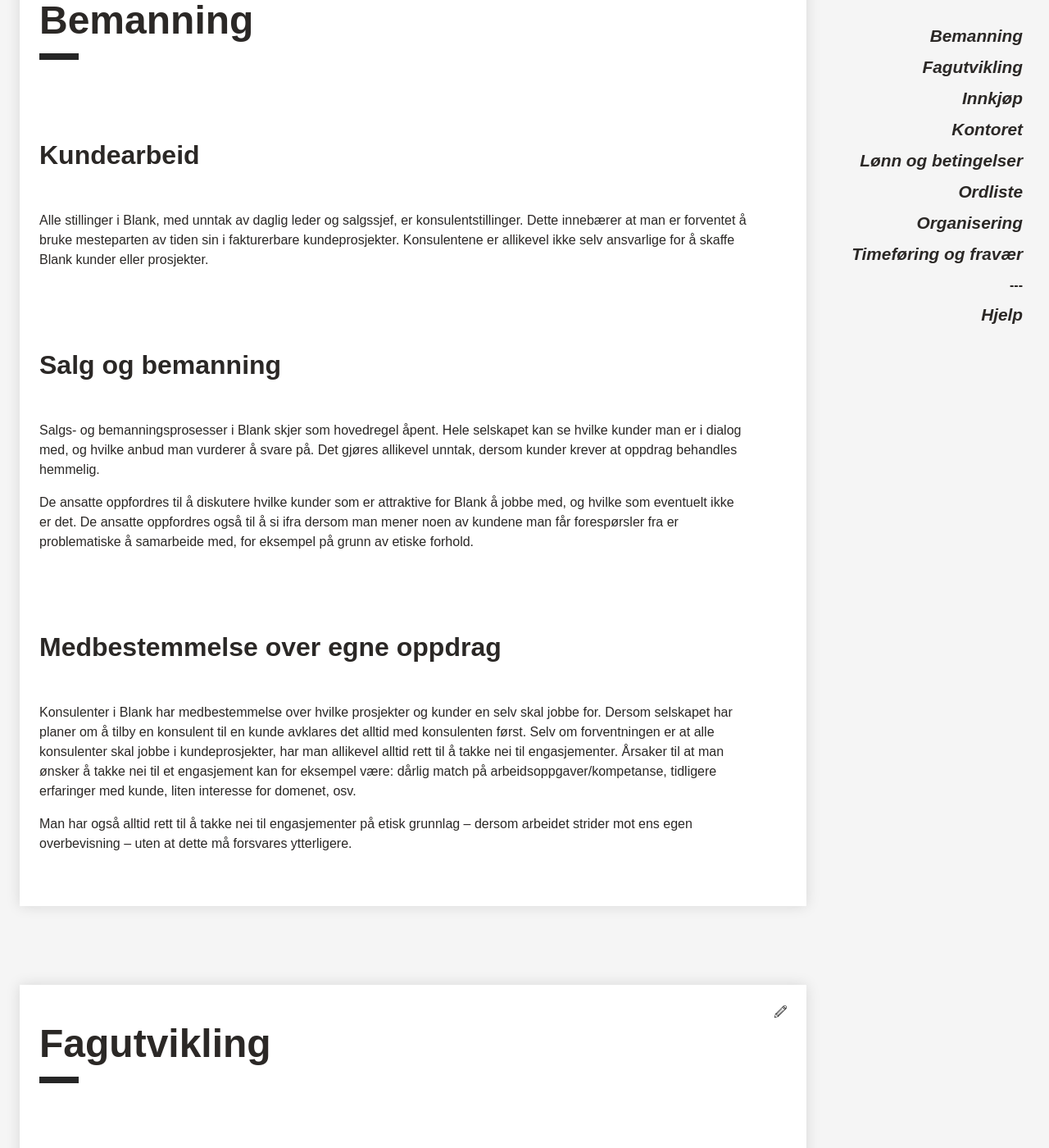
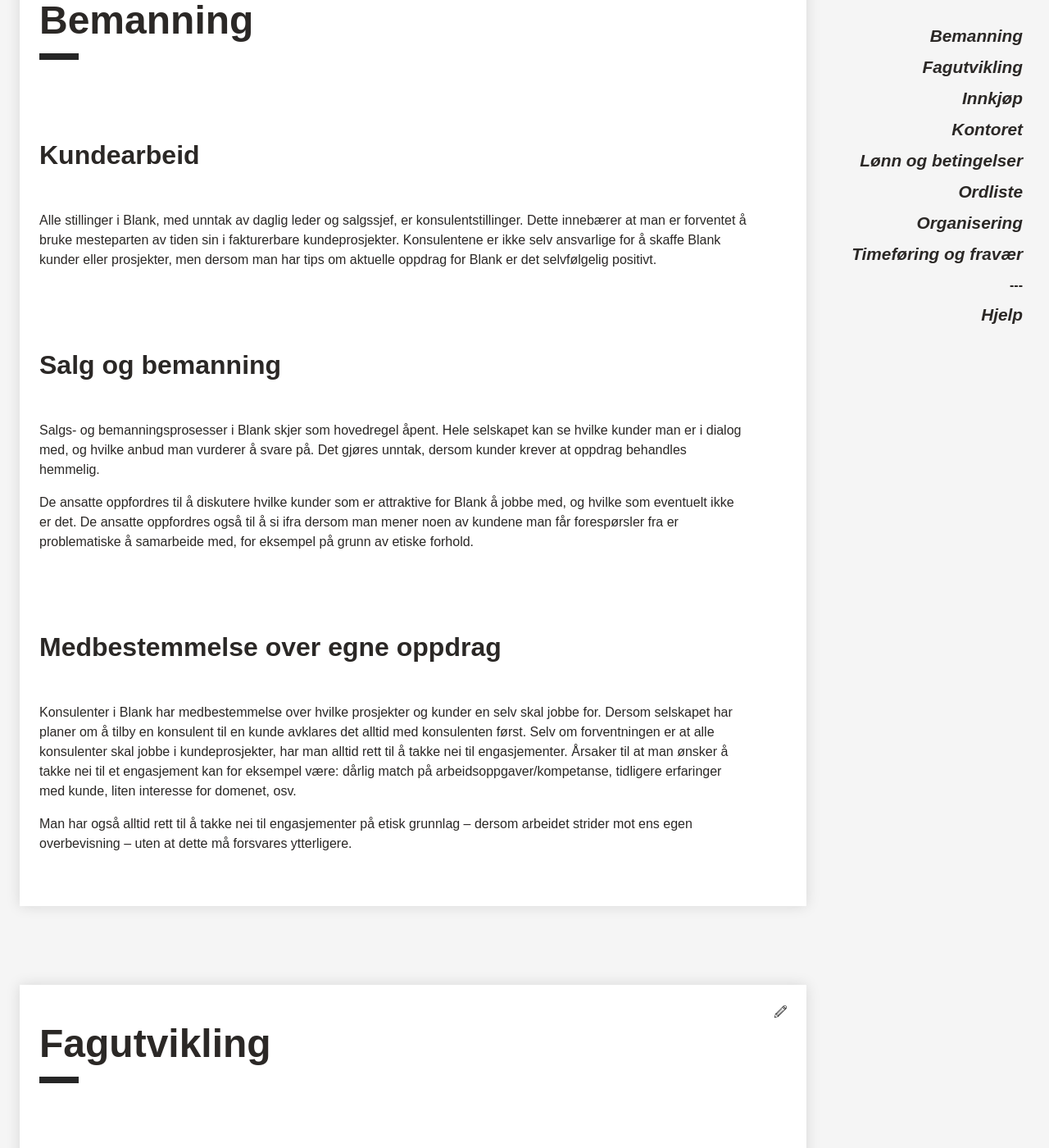
Before and after one commit to blankoslo/about-blank, a Jekyll site: the page built from index.md, in a window 1280 px wide and 1400 px high, scrolled down 398 px. Shown: the whole window at 82% size. Built offline with Jekyll 4.4.1, drawn with Linux system fonts in a browser that asks for light colours.

Commit message:
Fjernet noen allikevel, og la til at tips er positift

```diff
--- a/content/bemanning.md
+++ b/content/bemanning.md
@@ -5,14 +5,14 @@
 ---
 
 ## Kundearbeid
-Alle stillinger i Blank, med unntak av daglig leder og salgssjef, er konsulentstillinger. Dette innebærer at man er forventet å bruke mesteparten av tiden sin i fakturerbare kundeprosjekter. Konsulentene er allikevel ikke selv ansvarlige for å skaffe Blank kunder eller prosjekter.
+Alle stillinger i Blank, med unntak av daglig leder og salgssjef, er konsulentstillinger. Dette innebærer at man er forventet å bruke mesteparten av tiden sin i fakturerbare kundeprosjekter. Konsulentene er ikke selv ansvarlige for å skaffe Blank kunder eller prosjekter, men dersom man har tips om aktuelle oppdrag for Blank er det selvfølgelig positivt.
 
 ## Salg og bemanning
-Salgs- og bemanningsprosesser i Blank skjer som hovedregel åpent. Hele selskapet kan se hvilke kunder man er i dialog med, og hvilke anbud man vurderer å svare på. Det gjøres allikevel unntak, dersom kunder krever at oppdrag behandles hemmelig.
+Salgs- og bemanningsprosesser i Blank skjer som hovedregel åpent. Hele selskapet kan se hvilke kunder man er i dialog med, og hvilke anbud man vurderer å svare på. Det gjøres unntak, dersom kunder krever at oppdrag behandles hemmelig.
 
 De ansatte oppfordres til å diskutere hvilke kunder som er attraktive for Blank å jobbe med, og hvilke som eventuelt ikke er det. De ansatte oppfordres også til å si ifra dersom man mener noen av kundene man får forespørsler fra er problematiske å samarbeide med, for eksempel på grunn av etiske forhold.
 
 ## Medbestemmelse over egne oppdrag
-Konsulenter i Blank har medbestemmelse over hvilke prosjekter og kunder en selv skal jobbe for. Dersom selskapet har planer om å tilby en konsulent til en kunde avklares det alltid med konsulenten først. Selv om forventningen er at alle konsulenter skal jobbe i kundeprosjekter, har man allikevel alltid rett til å takke nei til engasjementer. Årsaker til at man ønsker å takke nei til et engasjement kan for eksempel være: dårlig match på arbeidsoppgaver/kompetanse, tidligere erfaringer med kunde, liten interesse for domenet, osv.
+Konsulenter i Blank har medbestemmelse over hvilke prosjekter og kunder en selv skal jobbe for. Dersom selskapet har planer om å tilby en konsulent til en kunde avklares det alltid med konsulenten først. Selv om forventningen er at alle konsulenter skal jobbe i kundeprosjekter, har man alltid rett til å takke nei til engasjementer. Årsaker til at man ønsker å takke nei til et engasjement kan for eksempel være: dårlig match på arbeidsoppgaver/kompetanse, tidligere erfaringer med kunde, liten interesse for domenet, osv.
 
 Man har også alltid rett til å takke nei til engasjementer på etisk grunnlag – dersom arbeidet strider mot ens egen overbevisning – uten at dette må forsvares ytterligere.
```
